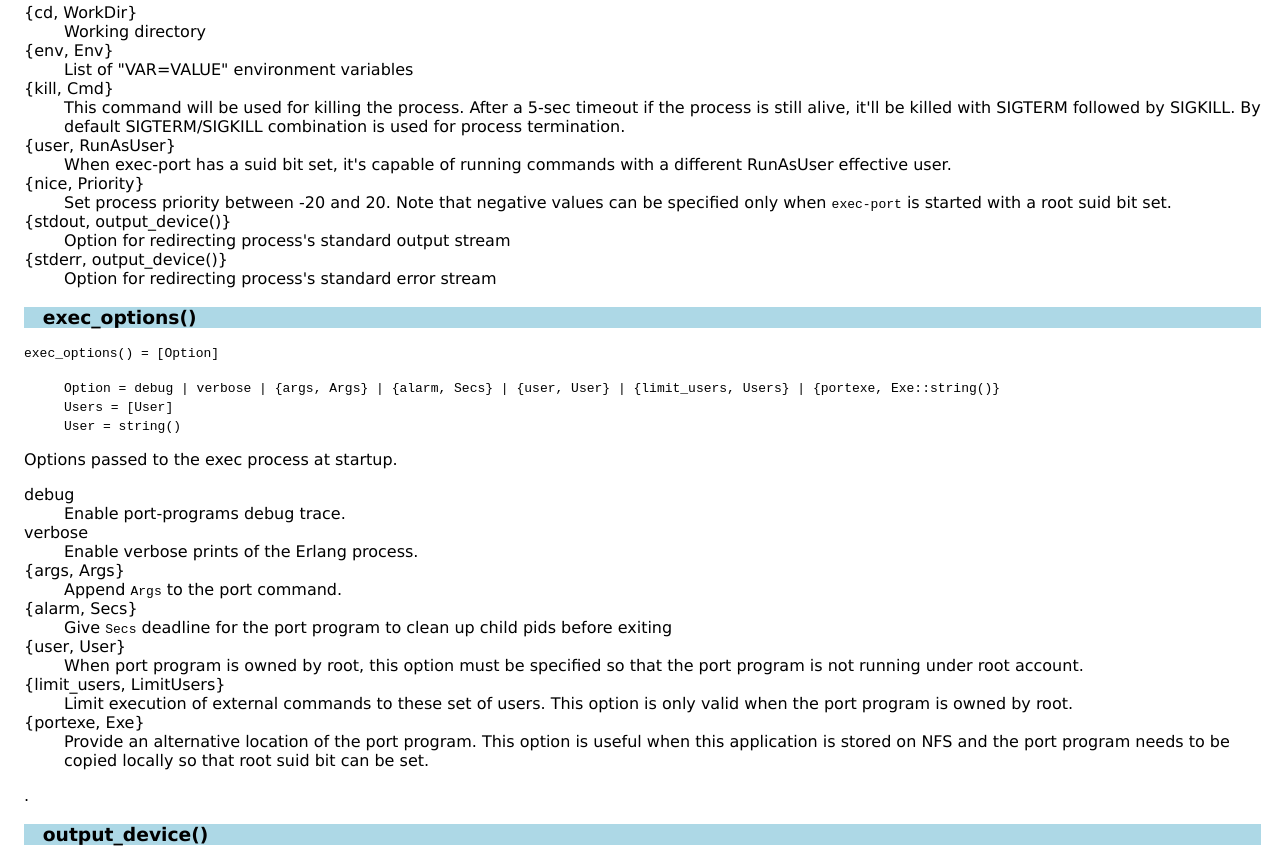
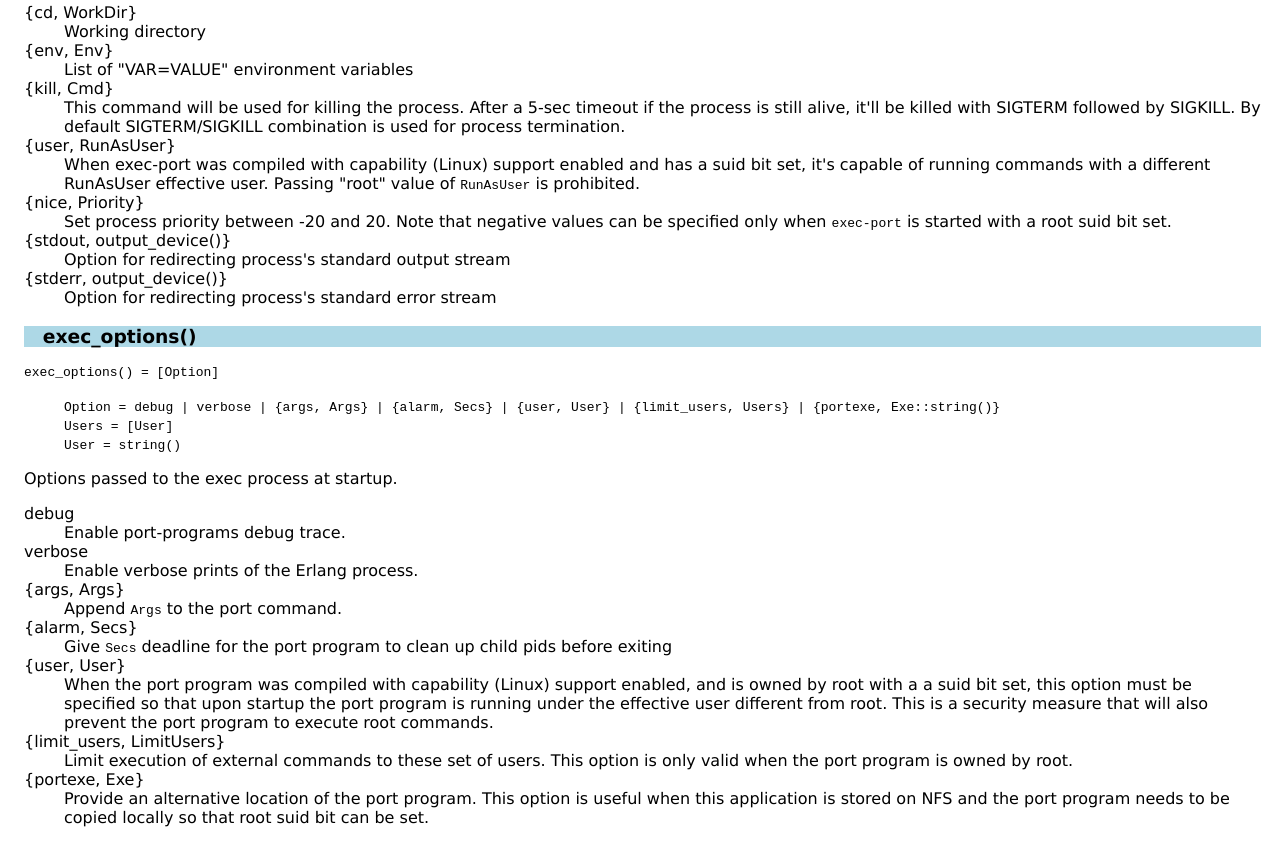
Before and after one commit to saleyn/erlexec, a plain HTML site: page exec.html in a window 1280 px wide. Shown: the part 948-1796 px from the top of the page. Drawn offline with Linux system fonts and the light colour scheme.

Commit message:
Expanded option documentation.

```diff
--- a/exec.html
+++ b/exec.html
@@ -59,8 +59,10 @@ processes as other users and adjust process priorities.</p>
                SIGTERM/SIGKILL combination is used for process
                termination.</dd>
        <dt>{user, RunAsUser}</dt>
-           <dd>When exec-port has a suid bit set, it's capable of running
-               commands with a different RunAsUser effective user.</dd>
+           <dd>When exec-port was compiled with capability (Linux) support
+               enabled and has a suid bit set, it's capable of running
+               commands with a different RunAsUser effective user. Passing
+               "root" value of <code>RunAsUser</code> is prohibited.</dd>
        <dt>{nice, Priority}</dt>
            <dd>Set process priority between -20 and 20. Note that
                negative values can be specified only when <code>exec-port</code>
@@ -83,9 +85,12 @@ processes as other users and adjust process priorities.</p>
            <dd>Give <code>Secs</code> deadline for the port program to clean up
                child pids before exiting</dd>
        <dt>{user, User}</dt>
-           <dd>When port program is owned by root, this option must be
-               specified so that the port program is not running under
-               root account.</dd>
+           <dd>When the port program was compiled with capability (Linux)
+               support enabled, and is owned by root with a a suid bit set,
+               this option must be specified so that upon startup the port
+               program is running under the effective user different from root.
+               This is a security measure that will also prevent the port program
+               to execute root commands.</dd>
        <dt>{limit_users, LimitUsers}</dt>
            <dd>Limit execution of external commands to these set of users.
                This option is only valid when the port program is owned
@@ -189,6 +194,6 @@ processes as other users and adjust process priorities.</p>
 <hr>
 
 <div class="navbar"><a name="#navbar_bottom"></a><table width="100%" border="0" cellspacing="0" cellpadding="2" summary="navigation bar"><tr><td><a href="overview-summary.html" target="overviewFrame">Overview</a></td><td><a href="http://www.erlang.org/"><img src="erlang.png" align="right" border="0" alt="erlang logo"></a></td></tr></table></div>
-<p><i>Generated by EDoc, Oct 1 2012, 13:57:02.</i></p>
+<p><i>Generated by EDoc, Oct 1 2012, 21:08:46.</i></p>
 </body>
 </html>
```
Also changed, not shown: exec_app.html (+1 -1 lines), overview-summary.html (+6 -14 lines).
